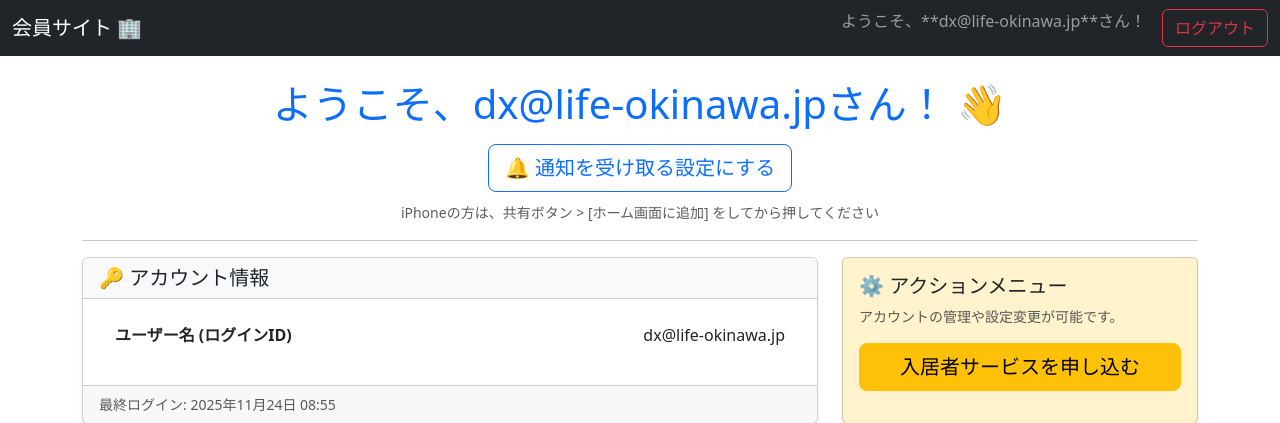
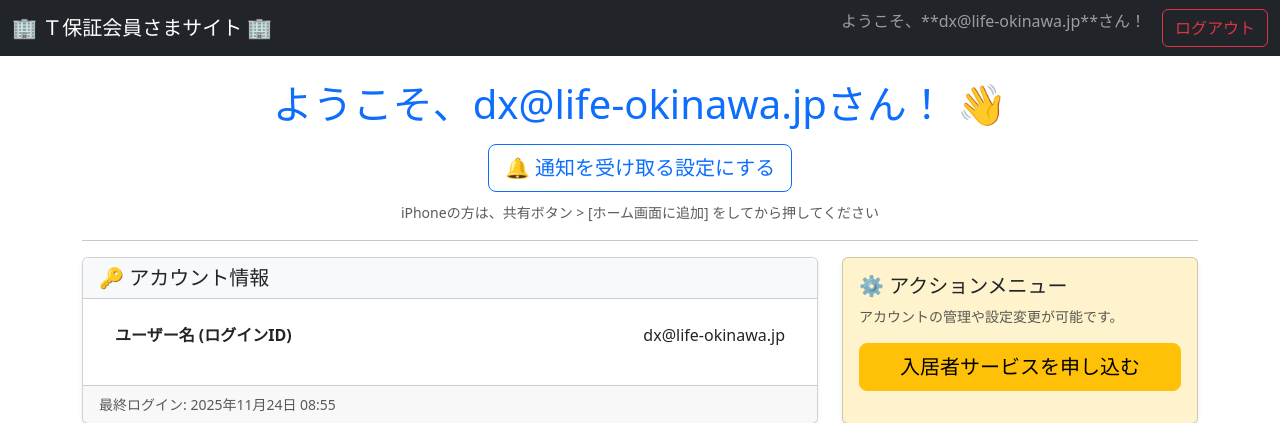
Before and after one commit to k5-kishimoto/LifeSafetyGuarantee, a Django app: page /accounts/profile/ in a window 1280 px wide. Shown: the top 423 px of the page. Run offline with Django 5.2, Linux system fonts and the light colour scheme; a user stored in the database is signed in; some libraries are stand-ins or nearby versions.

Commit message:
タイトル変更

```diff
--- a/templates/base.html
+++ b/templates/base.html
@@ -7,7 +7,7 @@
 
     <meta name="apple-mobile-web-app-capable" content="yes">
     <meta name="apple-mobile-web-app-status-bar-style" content="default">
-    <meta name="apple-mobile-web-app-title" content="会員サイト">
+    <meta name="apple-mobile-web-app-title" content="Ｔ保証会員さまサイト">
     <link rel="apple-touch-icon" href="/static/icons/apple-touch-icon.png">
     <title>{% block title %}Django Member Site{% endblock %}</title>
 
@@ -32,7 +32,7 @@
         <nav class="navbar navbar-expand-lg navbar-dark bg-dark fixed-top">
             <div class="container-fluid">
                 <a class="navbar-brand" href="{% url 'home' %}">
-                    会員サイト 🏢
+                    🏢 Ｔ保証会員さまサイト 🏢
                 </a>
 
                 <button class="navbar-toggler" type="button" data-bs-toggle="collapse" data-bs-target="#navbarNav" aria-controls="navbarNav" aria-expanded="false" aria-label="Toggle navigation">
```
